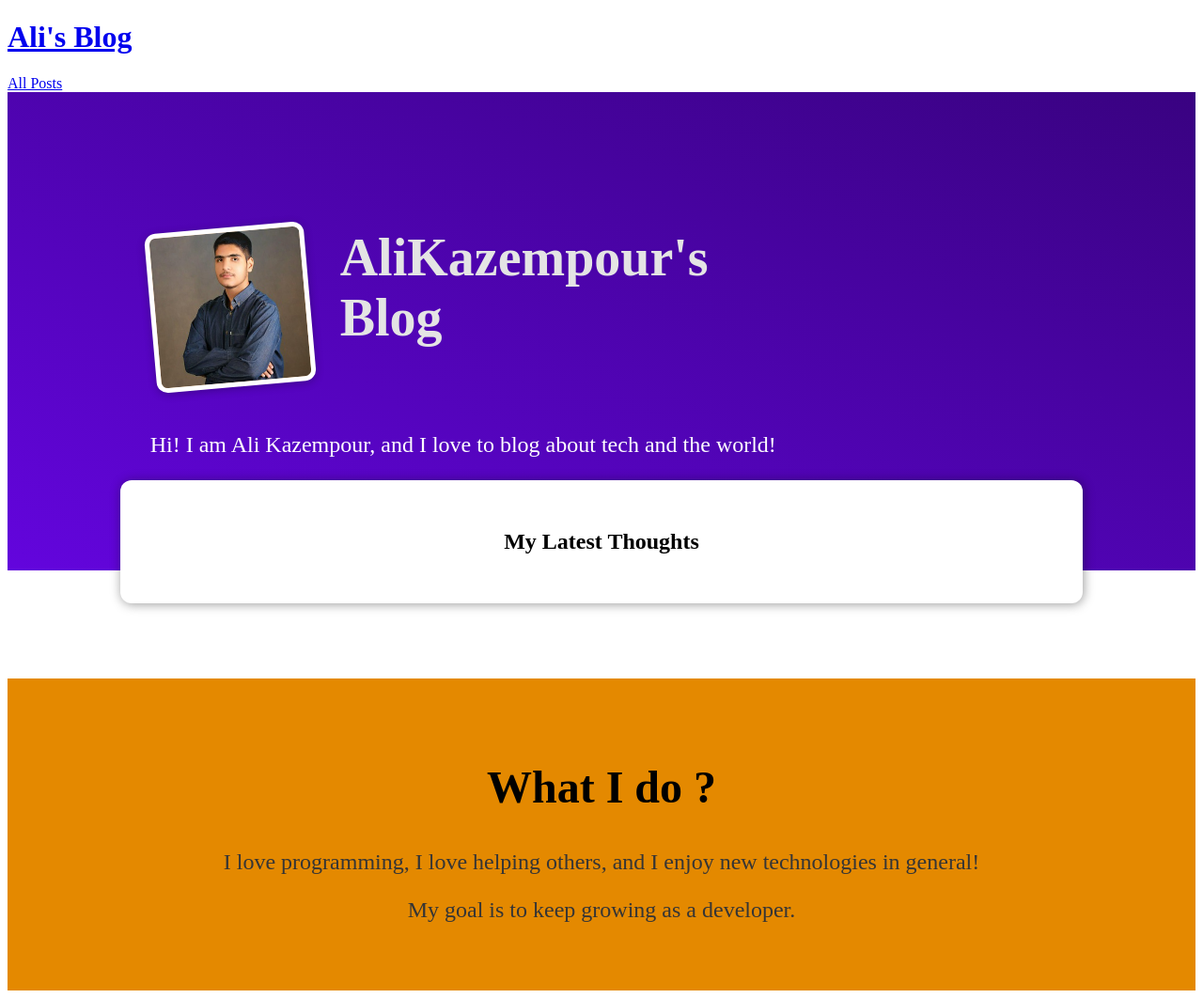
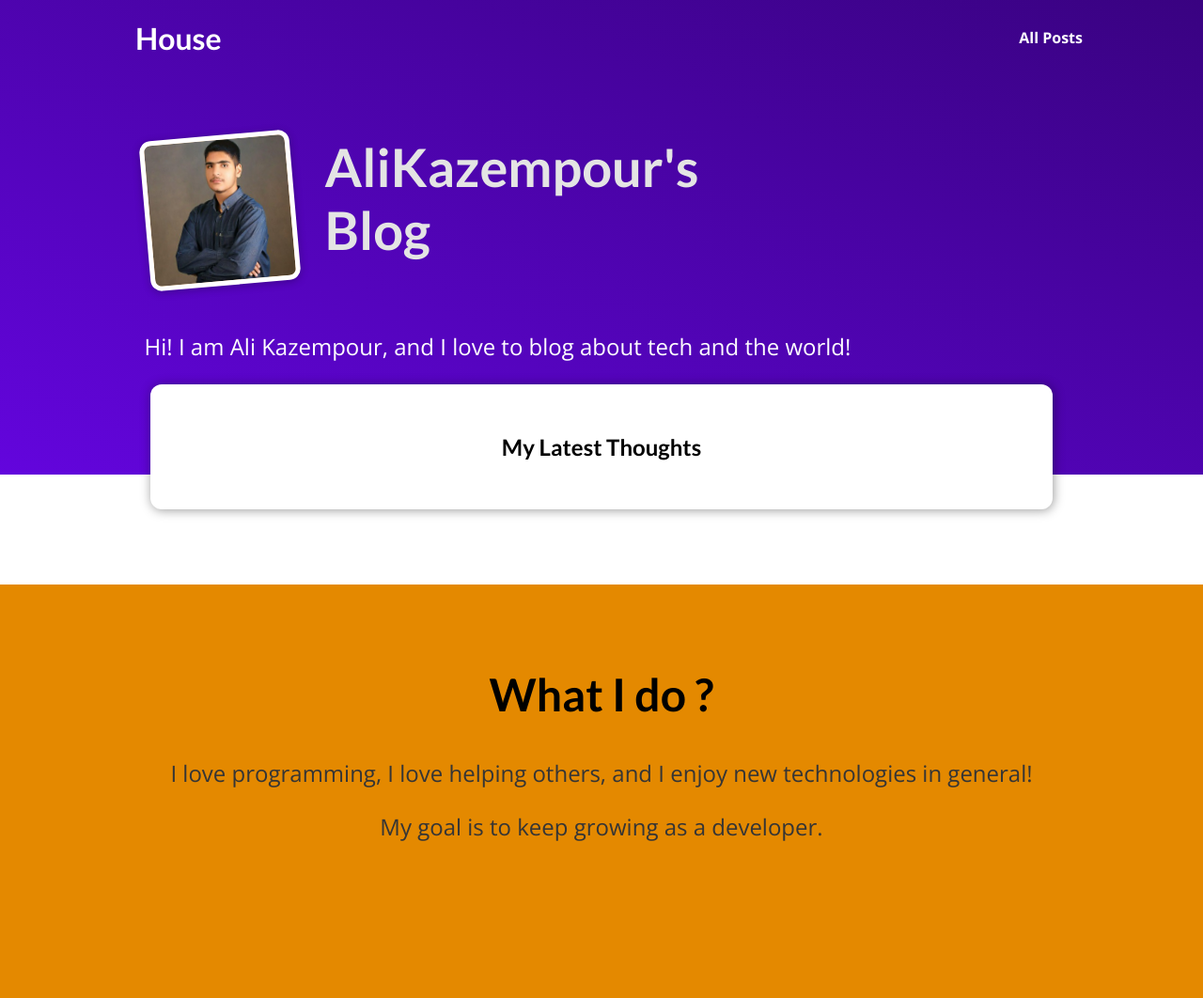
Before and after one commit to AliKazempour/My-Site, a Django app: page /blog/ in a window 1280 px wide. Shown: the whole page at 94% size. After the commit the page ends 895 px from the top, so only its background shows below. Run offline with Django 4.2, Linux system fonts and the light colour scheme; data that the repository does not hold is empty.

Commit message:
🎨 style : improve format of base.html

```diff
--- a/my_site/templates/base.html
+++ b/my_site/templates/base.html
@@ -3,19 +3,21 @@
 <!DOCTYPE html>
 <html lang="en">
 <head>
-    <meta charset="UTF-8" />
-    <meta name="viewport" content="width=device-width, initial-scale=1.0" />
+  <meta charset="UTF-8">
+  <meta name="viewport" content="width=device-width, initial-scale=1.0">
   <title>{% block title %}{% endblock %}</title>
-    <link rel="stylesheet" href="{% static "app.css" %}}" />
+  <link rel="stylesheet" href="{% static "app.css" %}">
   {% block css_files %}{% endblock %}
 </head>
 <body>
   <header id="main-navigation">
-        <h1><a href="{% url "starting-page" %}">Ali's Blog </a></h1>
+    <h1><a href="{% url "starting-page" %}">House</a></h1>
+    <nav>
+      <a href="{% url "posts-page" %}">All Posts</a>
+    </nav>
   </header>
-    <nav>
-        <a href="{% url "posts-page" %}"> All Posts </a>
-    </nav>
-    {% block content %} {% endblock %}
+
+  {% block content %}
+  {% endblock %}
 </body>
 </html>
```
Lines whose indentation alone changed are shown as unchanged.
